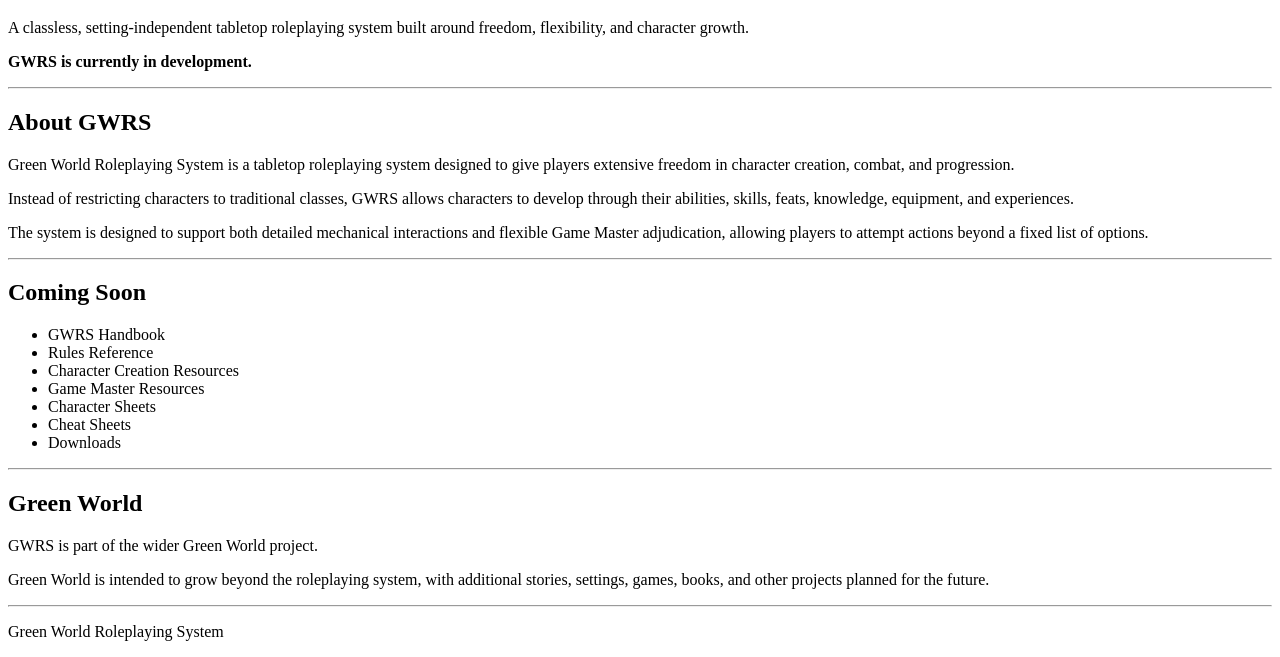
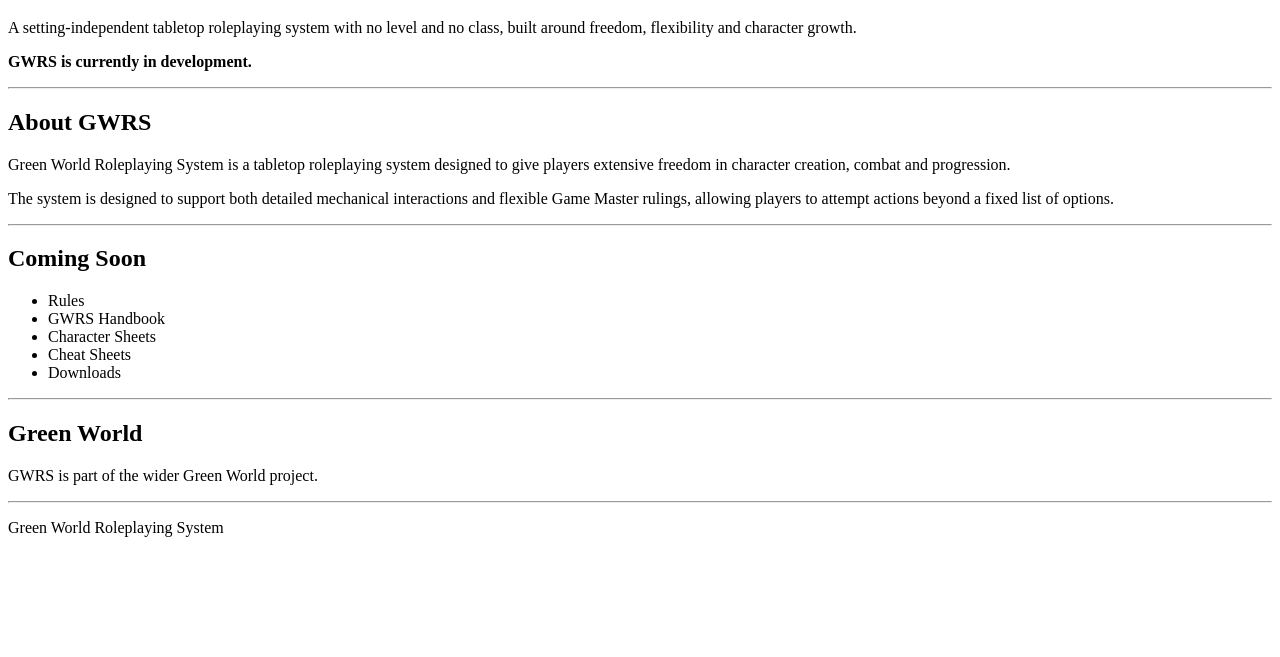
Before and after one commit to greenworlduniverse0-bit/greenworlduniverse.github.io, a plain HTML site: page index.html in a window 1280 px wide. Shown: the part 206-863 px from the top of the page. After the commit the page ends 800 px from the top, so only its background shows below. Drawn offline with Linux system fonts and the light colour scheme.

Commit message:
Update index.html

```diff
--- a/index.html
+++ b/index.html
@@ -27,8 +27,7 @@
         <h1>Green World Roleplaying System</h1>
 
         <p>
-            A classless, setting-independent tabletop roleplaying system
-            built around freedom, flexibility, and character growth.
+            A setting-independent tabletop roleplaying system with no level and no class, built around freedom, flexibility and character growth.
         </p>
 
         <p>
@@ -52,18 +51,14 @@
         <p>
             Green World Roleplaying System is a tabletop roleplaying system
             designed to give players extensive freedom in character creation,
-            combat, and progression.
+            combat and progression.
         </p>
 
-        <p>
-            Instead of restricting characters to traditional classes,
-            GWRS allows characters to develop through their abilities,
-            skills, feats, knowledge, equipment, and experiences.
         </p>
 
         <p>
             The system is designed to support both detailed mechanical
-            interactions and flexible Game Master adjudication, allowing
+            interactions and flexible Game Master rulings, allowing
             players to attempt actions beyond a fixed list of options.
         </p>
 
@@ -82,10 +77,8 @@
         <h2>Coming Soon</h2>
 
         <ul>
+            <li>Rules</li>
             <li>GWRS Handbook</li>
-            <li>Rules Reference</li>
-            <li>Character Creation Resources</li>
-            <li>Game Master Resources</li>
             <li>Character Sheets</li>
             <li>Cheat Sheets</li>
             <li>Downloads</li>
@@ -109,12 +102,6 @@
             GWRS is part of the wider Green World project.
         </p>
 
-        <p>
-            Green World is intended to grow beyond the roleplaying system,
-            with additional stories, settings, games, books, and other
-            projects planned for the future.
-        </p>
-
     </section>
 
 
```
